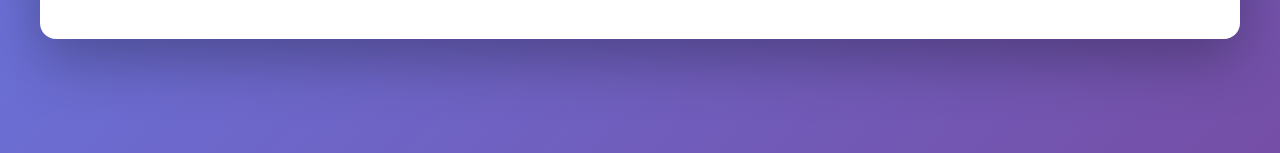
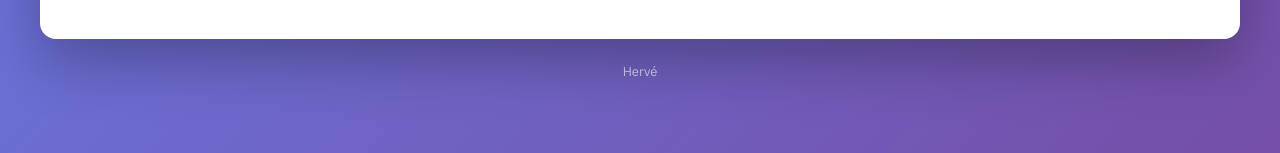
Before and after one commit to thebiglabasky/bib-generator, a Next.js app: page / in a window 1280 px wide. Shown: the part 591-744 px from the top of the page. Built offline with nearby package versions, Linux system fonts and the light colour scheme.

Commit message:
feat: add Hervé name at bottom of main screen
Co-Authored-By: Claude Sonnet 4.6 <noreply@anthropic.com>

```diff
--- a/app/page.tsx
+++ b/app/page.tsx
@@ -1096,6 +1096,9 @@ export default function Home() {
             </div>
           )}
         </div>
+        <div style={{ textAlign: 'center', marginTop: '24px', color: 'rgba(255,255,255,0.7)', fontSize: '13px' }}>
+          Hervé
+        </div>
       </div>
     </div>
   );
```
